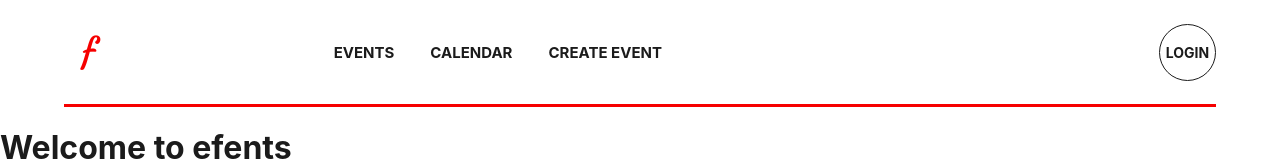
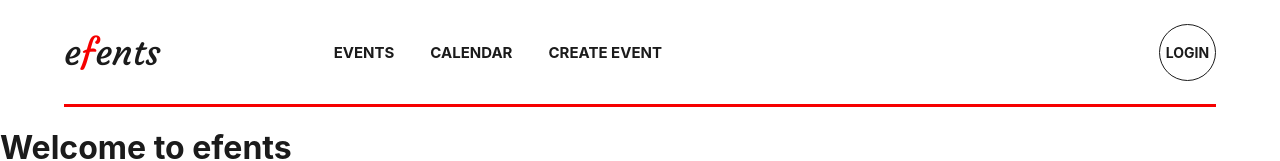
Before and after one commit to BiskremMuhammad/efents-nextjs, a Next.js app: page / in a window 1280 px wide. Shown: the top 161 px of the page. Built offline with nearby package versions, Linux system fonts and the light colour scheme.

Commit message:
update efents text style color

```diff
--- a/styles/globals.scss
+++ b/styles/globals.scss
@@ -1,4 +1,4 @@
-@import url('https://fonts.googleapis.com/css2?family=Courgette&display=swap');
+@import url("https://fonts.googleapis.com/css2?family=Courgette&display=swap");
 
 $efents-color: #f60000;
 $text-color: #1b1b1b;
@@ -23,13 +23,14 @@ a {
   box-sizing: border-box;
 }
 
-.efents-logo, .efents-style {
-  font-family: 'Courgette', sans-serif;
+.efents-logo,
+.efents-style {
+  font-family: "Courgette", sans-serif;
   color: $text-color;
   font-size: 36px;
 
   &.efents-logo {
-    color: $light-color;
+    color: $dark-color;
   }
 
   span.accent {
@@ -60,7 +61,8 @@ nav {
       cursor: pointer;
       transition: all 0.3s;
 
-      a, a:visited {
+      a,
+      a:visited {
         text-transform: uppercase;
         font-size: 15px;
         font-weight: bold;
@@ -72,7 +74,8 @@ nav {
       &:hover {
         border-color: $efents-color;
 
-        a, a:visited {
+        a,
+        a:visited {
           color: $efents-color;
         }
       }
```
